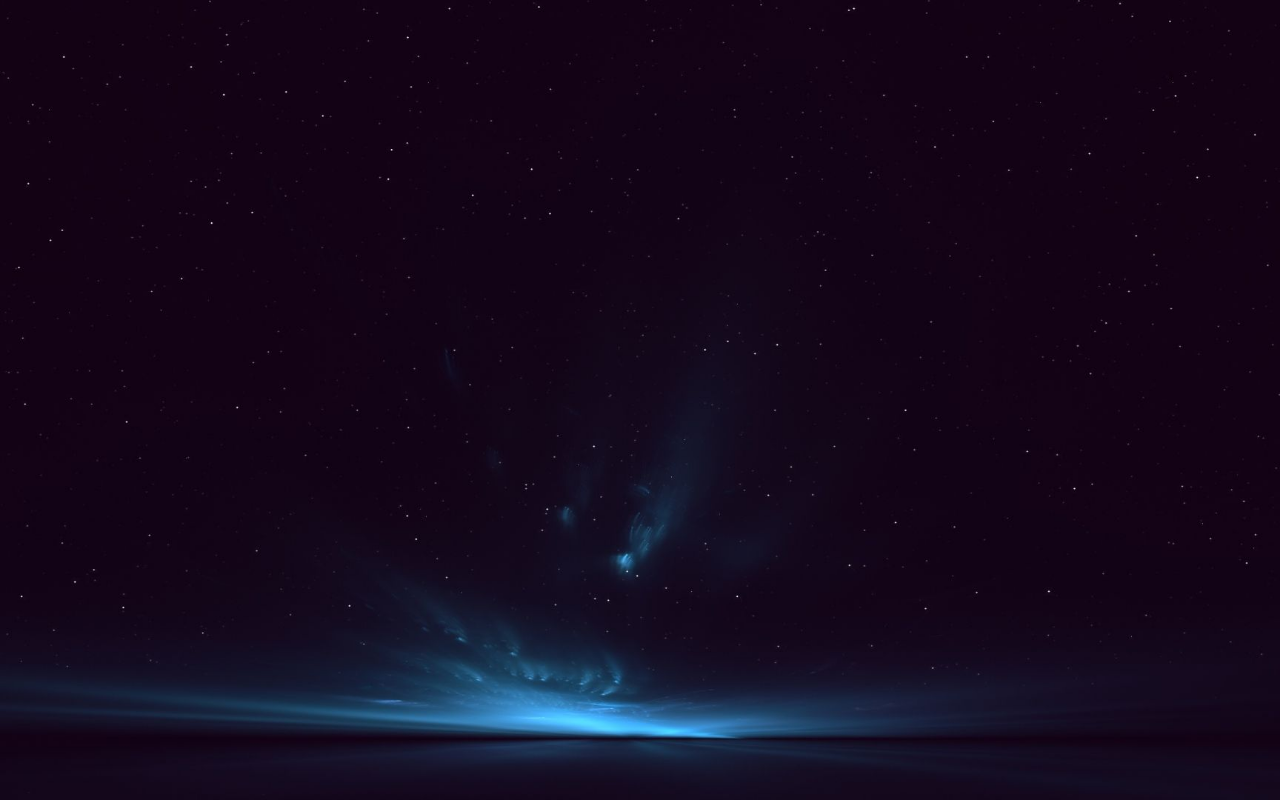
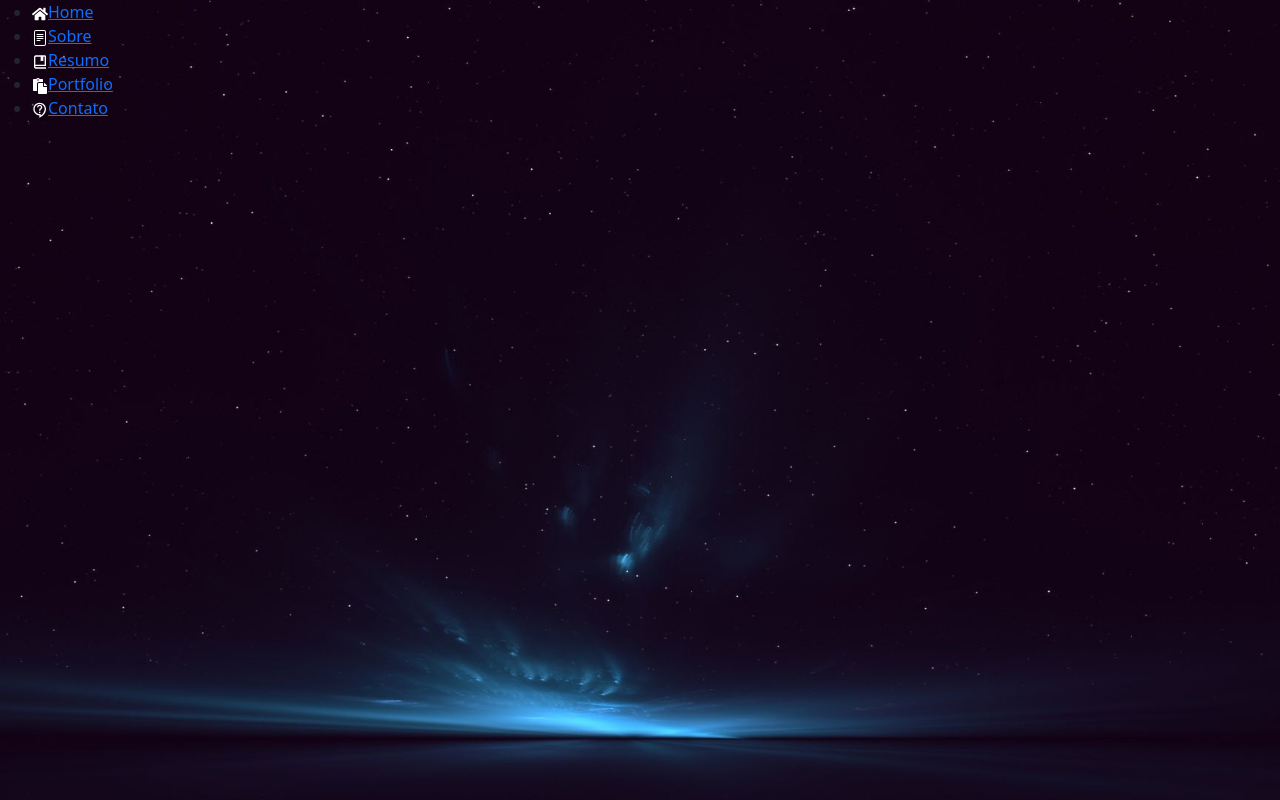
Before and after one commit to eng-Bruno/portfolio, a React (Create React App) app: page / in a window 1280 px wide. Built offline with nearby package versions, Linux system fonts and the light colour scheme.

Commit message:
adicionando icones na sidebar

```diff
--- a/package.json
+++ b/package.json
@@ -8,6 +8,7 @@
     "@testing-library/user-event": "^13.5.0",
     "react": "^18.2.0",
     "react-dom": "^18.2.0",
+    "react-icons": "^4.7.1",
     "react-redux": "^8.0.5",
     "react-router": "^6.4.4",
     "react-router-dom": "^6.4.4",
--- a/src/components/Header.js
+++ b/src/components/Header.js
@@ -0,0 +1,49 @@
+import React, {useState} from "react";
+import {IoMdImage} from 'react-icons/io'
+import { FaHome, FaPaste} from 'react-icons/fa'
+import { BsFileText} from 'react-icons/bs'
+import { BiBookBookmark} from 'react-icons/bi'
+import { MdOutlineContactSupport} from 'react-icons/md'
+
+import { Link } from 'react-router-dom'
+import "./Header.css"
+
+const Header = () => {
+    return (
+        <div className="header">
+
+            <nav>
+                <ul className="ul-item">
+
+                    <li>
+                        <FaHome style={{color: 'white'}}/>
+                        <Link to='/'>Home</Link>
+                    </li>
+
+                    <li>
+                        <BsFileText style={{color: 'white'}}/>
+                        <Link to='/'>Sobre</Link>
+                    </li>
+
+                    <li>
+                        <BiBookBookmark style={{color: 'white'}}/>
+                        <Link to='/'>Resumo</Link>
+                    </li>
+
+                    <li>
+                        <FaPaste style={{color: 'white'}}/>
+                        <Link to='/'>Portfolio</Link>
+                    </li>
+
+                    <li>
+                        <MdOutlineContactSupport style={{color: 'white'}}/>
+                        <Link to='/'>Contato</Link>
+                    </li>
+
+                </ul>
+            </nav>
+        </div>
+    )
+}
+
+export default Header
--- a/src/pages/Home.js
+++ b/src/pages/Home.js
@@ -1,8 +1,11 @@
 import "./Home.css"
+import Header from "../components/Header"
 
 const Home = () => {
     return (
-        <div className="home"></div>
+        <div className="home">
+            <Header />
+        </div>
     )
 }
 
```
Also changed, not shown: 1 other file (tests, documents, lock files or other folders).
